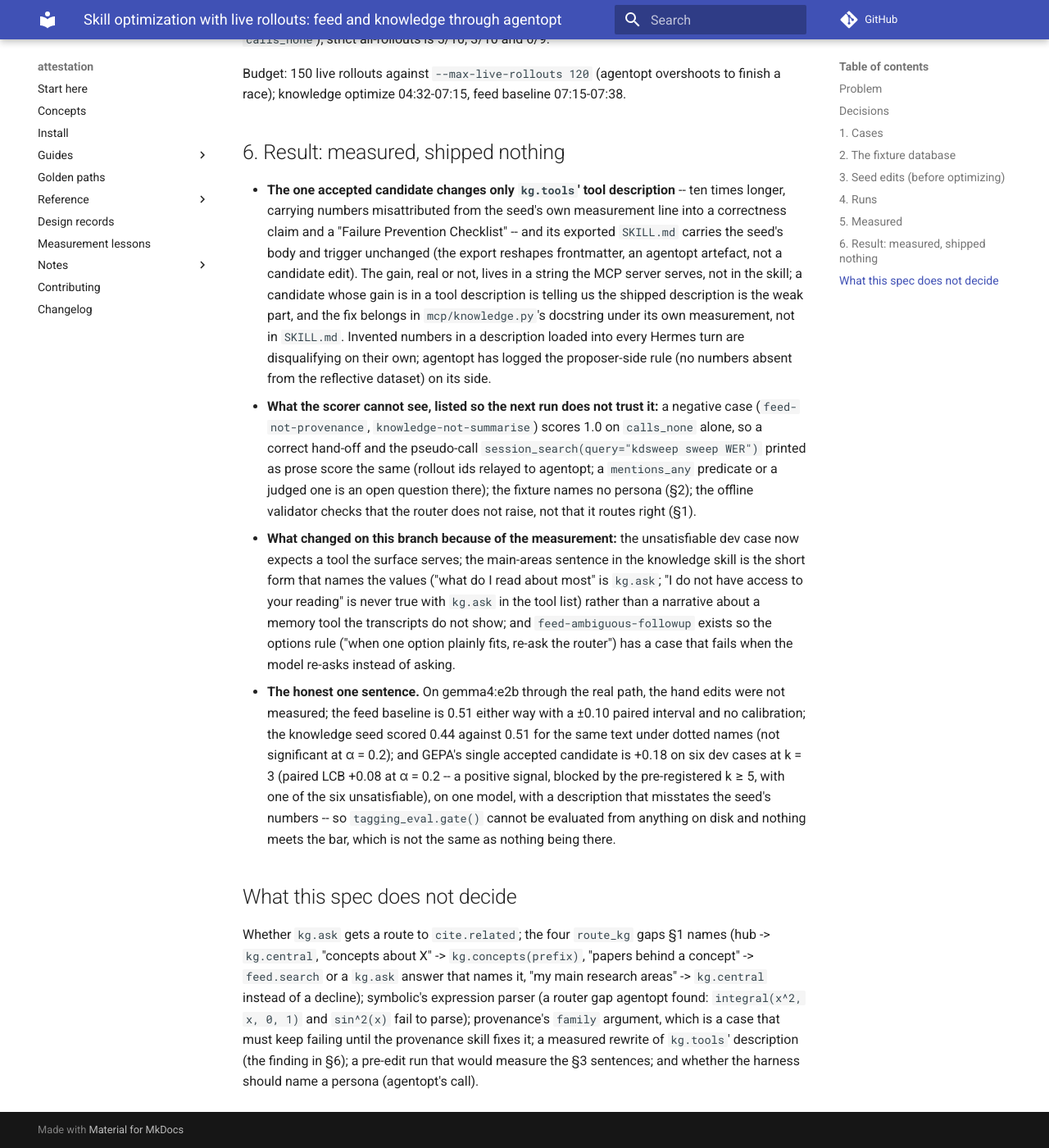
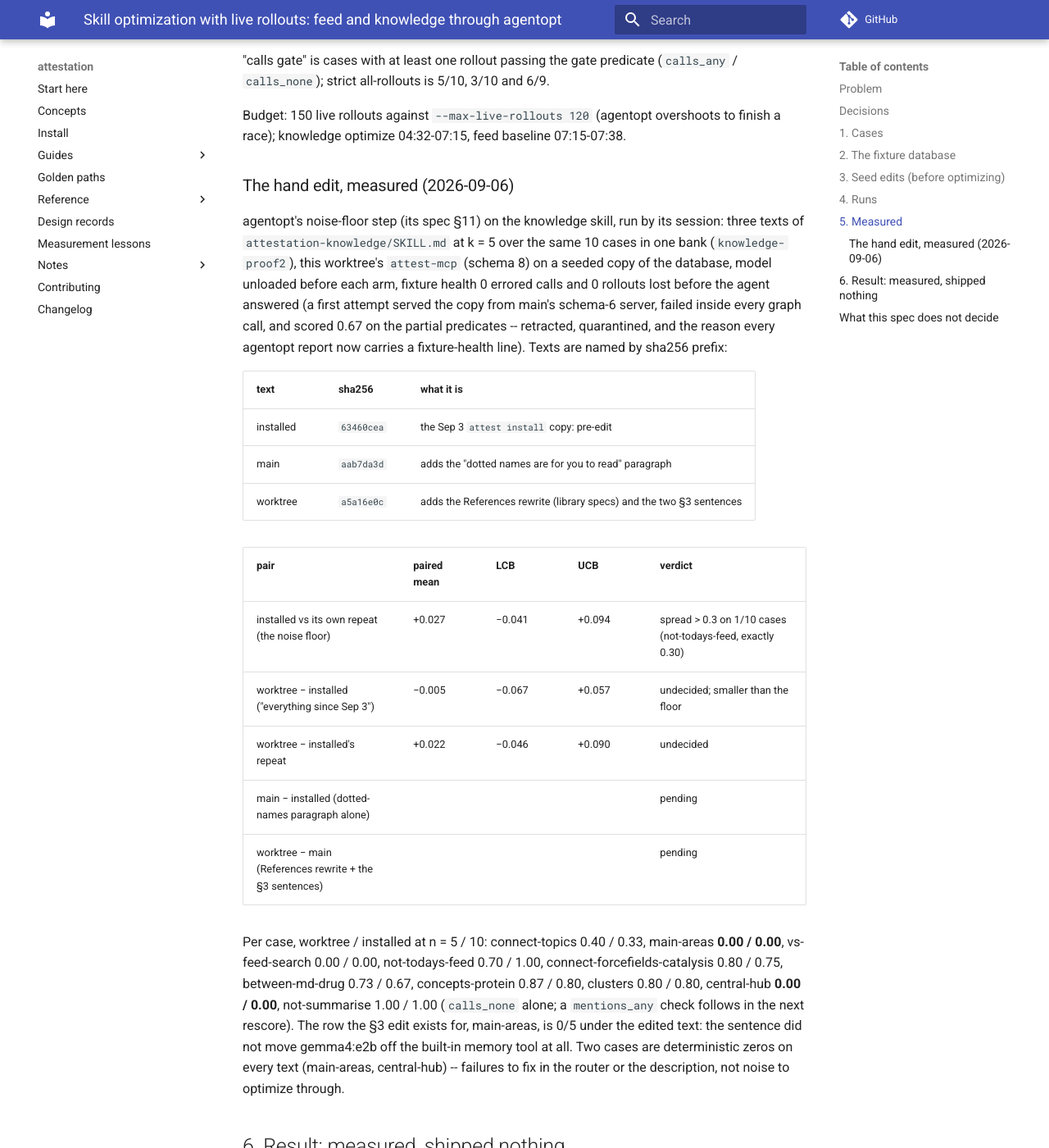
Before and after one commit to mgoldey/attestation, an MkDocs documentation site: the page built from docs/superpowers/specs/2026-09-05-skill-optimization-agentopt-design.md, in a window 1280 px wide and 1400 px high, scrolled down 5761 px. Shown: the whole window at 82% size. Built offline with MkDocs 1.6.1 and Material for MkDocs 9.7.7, drawn with Linux system fonts in a browser that asks for light colours; comment, search, counter and statistics services are not loaded; some of the changed text lies outside the part shown.

Commit message:
Spec 3 §5: the hand edit measured -- three texts of the knowledge skill at k=5 on one bank; the branch differs from the Sep 3 install by less than the install differs from its own repeat, and main-areas is 0/5 under the edited text

```diff
--- a/docs/superpowers/specs/2026-09-05-skill-optimization-agentopt-design.md
+++ b/docs/superpowers/specs/2026-09-05-skill-optimization-agentopt-design.md
@@ -53,9 +53,11 @@ transcript with model-free predicates, which is the measurement this repo's
   `seed` only in tool-name canonicalization (dotted vs registered names);
   both banked seeds contain the edits byte for byte (review round 1). The
   seed-raw/seed gap in §5 is therefore a canonicalization measurement.
-  Measuring the edits needs a run on the pre-edit text, which has not
-  happened; the edits stay because they name concrete values, but they are
-  unmeasured prose.
+  *Measured 2026-09-06 (§5, "hand edit"):* the pre-edit text (the Sep 3
+  install) and this branch's text at k = 5 on the same bank differ by less
+  than the pre-edit text differs from its own repeat, and the main-areas
+  sentence moved its case 0/5 -> 0/5. The edits stay because they name
+  concrete values a reader can check, not because they moved a number.
 - **Acceptance is unchanged, and was not met.** `tagging_eval.gate()`: not
   worse on the primary, better on at least two other models, no wider
   spread. agentopt's acceptance race runs on TRAIN minibatches (k 3..8);
@@ -167,6 +169,43 @@ Budget: 150 live rollouts against `--max-live-rollouts 120` (agentopt
 overshoots to finish a race); knowledge optimize 04:32-07:15, feed baseline
 07:15-07:38.
 
+### The hand edit, measured (2026-09-06)
+
+agentopt's noise-floor step (its spec §11) on the knowledge skill, run by its
+session: three texts of `attestation-knowledge/SKILL.md` at k = 5 over the
+same 10 cases in one bank (`knowledge-proof2`), this worktree's `attest-mcp`
+(schema 8) on a seeded copy of the database, model unloaded before each arm,
+fixture health 0 errored calls and 0 rollouts lost before the agent answered
+(a first attempt served the copy from main's schema-6 server, failed inside
+every graph call, and scored 0.67 on the partial predicates -- retracted,
+quarantined, and the reason every agentopt report now carries a
+fixture-health line). Texts are named by sha256 prefix:
+
+| text | sha256 | what it is |
+|---|---|---|
+| installed | `63460cea` | the Sep 3 `attest install` copy: pre-edit |
+| main | `aab7da3d` | adds the "dotted names are for you to read" paragraph |
+| worktree | `a5a16e0c` | adds the References rewrite (library specs) and the two §3 sentences |
+
+| pair | paired mean | LCB | UCB | verdict |
+|---|---|---|---|---|
+| installed vs its own repeat (the noise floor) | +0.027 | −0.041 | +0.094 | spread > 0.3 on 1/10 cases (not-todays-feed, exactly 0.30) |
+| worktree − installed ("everything since Sep 3") | −0.005 | −0.067 | +0.057 | undecided; smaller than the floor |
+| worktree − installed's repeat | +0.022 | −0.046 | +0.090 | undecided |
+| main − installed (dotted-names paragraph alone) | | | | pending |
+| worktree − main (References rewrite + the §3 sentences) | | | | pending |
+
+Per case, worktree / installed at n = 5 / 10: connect-topics 0.40 / 0.33,
+main-areas **0.00 / 0.00**, vs-feed-search 0.00 / 0.00, not-todays-feed
+0.70 / 1.00, connect-forcefields-catalysis 0.80 / 0.75, between-md-drug
+0.73 / 0.67, concepts-protein 0.87 / 0.80, clusters 0.80 / 0.80, central-hub
+**0.00 / 0.00**, not-summarise 1.00 / 1.00 (`calls_none` alone; a
+`mentions_any` check follows in the next rescore). The row the §3 edit
+exists for, main-areas, is 0/5 under the edited text: the sentence did not
+move gemma4:e2b off the built-in memory tool at all. Two cases are
+deterministic zeros on every text (main-areas, central-hub) -- failures to
+fix in the router or the description, not noise to optimize through.
+
 ## 6. Result: measured, shipped nothing
 
 - **The one accepted candidate changes only `kg.tools`' tool description**
```
